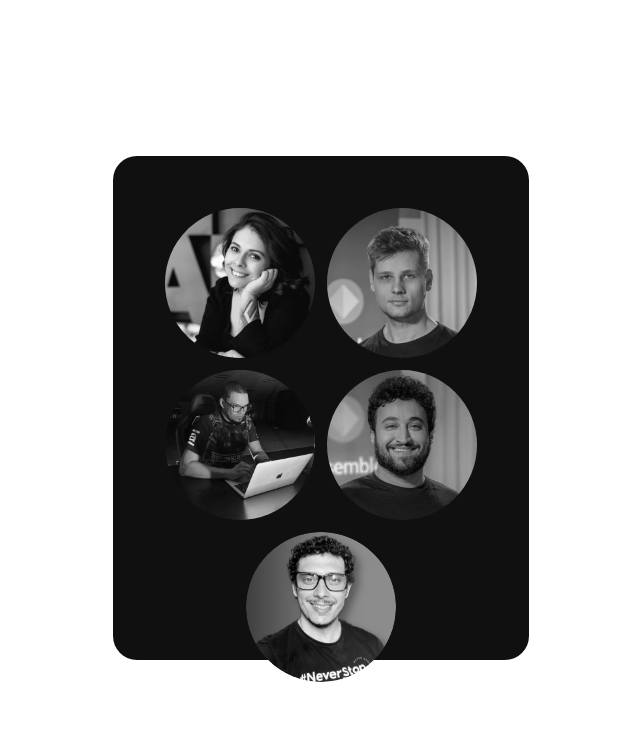
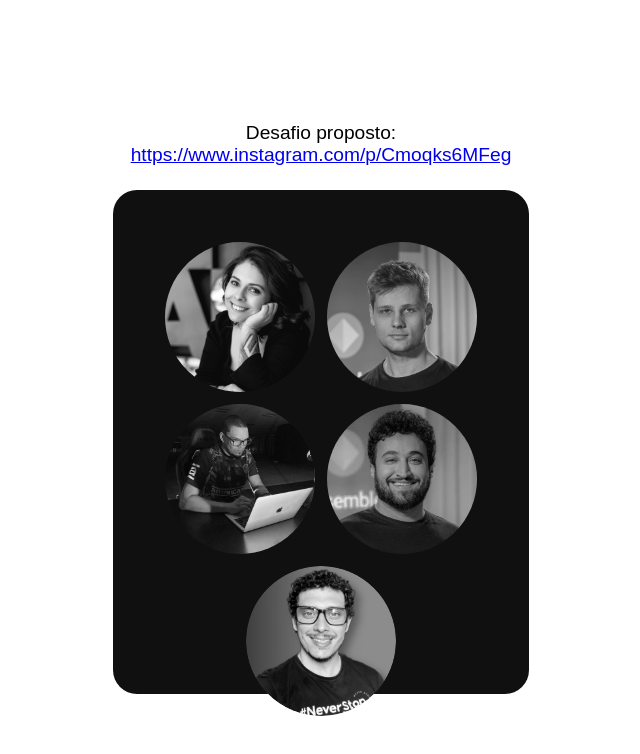
Before and after one commit to tascintra/desafios-rocketseat, a plain HTML site: page day-4/day4.html in a window 1280 px wide. Shown: the whole page, without its empty margins (319-959 px from the left). Drawn offline with Linux system fonts and the light colour scheme.

Commit message:
created challenge desc in day 4

```diff
--- a/day-4/day4.html
+++ b/day-4/day4.html
@@ -8,6 +8,10 @@
     <link rel="stylesheet" href="style.css" />
   </head>
   <body>
+    <div class="challenge">
+      <p>Desafio proposto:</p>
+      <a href="https://www.instagram.com/p/Cmoqks6MFeg" target="_blank">https://www.instagram.com/p/Cmoqks6MFeg</a>
+    </div>
     <div class="badges-container">
       <img src="src/img/jakeliny-gracielly.png" alt="jake" width="150" class="badges">
       <img src="src/img/diego-fernandes.png" alt="diego" width="150" class="badges">
--- a/day-4/style.css
+++ b/day-4/style.css
@@ -1,8 +1,29 @@
 body {
+  display: flex;
+  flex-direction: column;
+  align-items: center;
+  justify-content: center;
+  height: 100vh;
+}
+
+.challenge {
   display: flex;
   align-items: center;
   justify-content: center;
-  height: 100vh;
+  flex-direction: column;
+  margin-bottom: 24px;
+}
+
+.challenge p {
+  font-family: sans-serif;
+  font-size: 1.2rem;
+  margin: 0;
+}
+
+.challenge a {
+  font-family: sans-serif;
+  font-size: 1.2rem;
+  margin: 0;
 }
 
 .badges-container {
```
